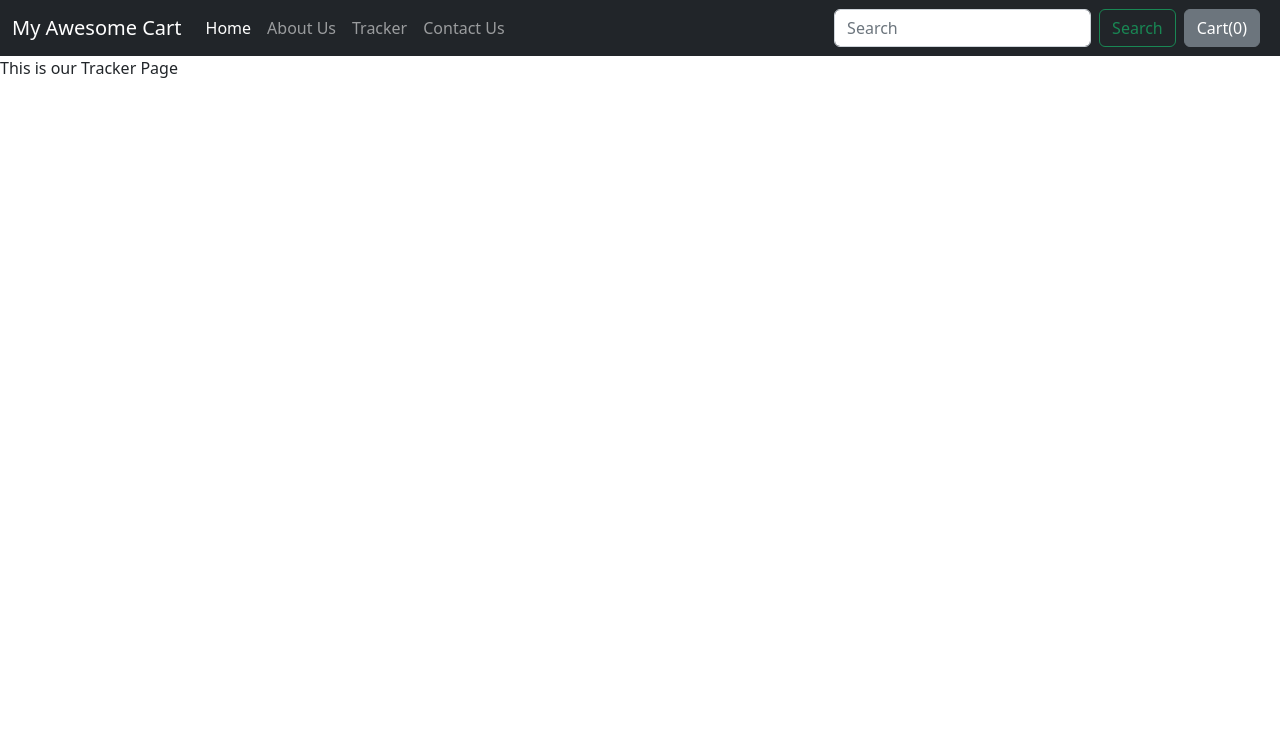
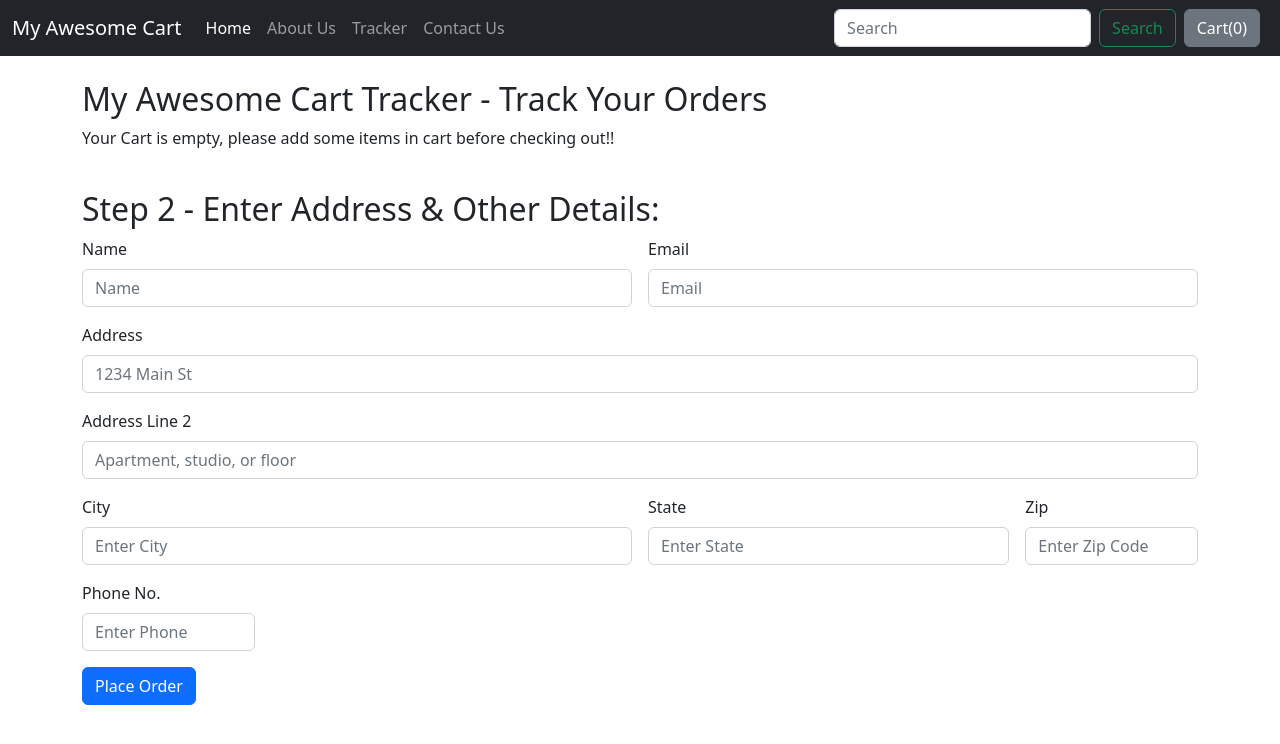
Before and after one commit to yash9151/E-Commerce_Website, a Django app: page /shop/tracker/ in a window 1280 px wide. Shown: the top 744 px of the page. Run offline with Django 5.2, Linux system fonts and the light colour scheme; some libraries are stand-ins or nearby versions.

Commit message:
Created OrderUpdate class in models.py and registered it in admin.py and made migrations

```diff
--- a/mac/shop/admin.py
+++ b/mac/shop/admin.py
@@ -1,8 +1,9 @@
 from django.contrib import admin
 
 # Register your models here.
-from .models import Product, Contact, Orders
+from .models import Product, Contact, Orders, OrderUpdate
 
 admin.site.register(Product)
 admin.site.register(Contact)
 admin.site.register(Orders)
+admin.site.register(OrderUpdate)
--- a/mac/shop/templates/shop/tracker.html
+++ b/mac/shop/templates/shop/tracker.html
@@ -1,5 +1,98 @@
 {% extends 'shop/basic.html' %}
+{% block title%} Checkout - My Awesome Cart{% endblock %}
+{% block body %}
+<div class="container">
+    <div class="col my-4">
+        <h2>My Awesome Cart Tracker - Track Your Orders</h2>
+        <div>
+            <ul class="list-group list-group-numbered" id="items">
+            </ul>
+        </div>
+    </div>
+    <div class="col my-4">
+        <h2>Step 2 - Enter Address & Other Details:</h2>
+        <form method="post" action='/shop/checkout/' class="row g-3">{% csrf_token %}
+            <input type="hidden" name="itemsJson" id="itemsJson">
+            <div class="col-md-6">
+                <label for="inputname" class="form-label">Name</label>
+                <input type="text" class="form-control" id="name" name="name" placeholder="Name">
+            </div>
+            <div class="col-md-6">
+                <label for="inputEmail4" class="form-label">Email</label>
+                <input type="email" class="form-control" id="email" name="email" placeholder="Email">
+            </div>
+            <div class="col-12">
+                <label for="inputAddress" class="form-label">Address</label>
+                <input type="text" class="form-control" id="address1" name="address1" placeholder="1234 Main St">
+            </div>
+            <div class="col-12">
+                <label for="inputAddress2" class="form-label">Address Line 2</label>
+                <input type="text" class="form-control" id="address2" name="address2" placeholder="Apartment, studio, or floor">
+            </div>
+            <div class="col-md-6">
+                <label for="inputCity" class="form-label">City</label>
+                <input type="text" class="form-control" id="city" name="city" placeholder="Enter City">
+            </div>
+            <div class="col-md-4">
+                <label for="inputState" class="form-label">State</label>
+                <input type="text" class="form-control" id="state" name="state" placeholder="Enter State">
+            </div>
+            <div class="col-md-2">
+                <label for="inputZip" class="form-label">Zip</label>
+                <input type="text" class="form-control" id="zip_code" name="zip_code" placeholder="Enter Zip Code">
+            </div>
+            <div class="col-md-2">
+                <label for="inputPhone" class="form-label">Phone No.</label>
+                <input type="text" class="form-control" id="phone" name="phone" placeholder="Enter Phone">
+            </div>
+            <div class="col-12">
+                <button type="submit" class="btn btn-primary">Place Order</button>
+            </div>
+        </form>
+    </div>
+</div>
+{% endblock %}
 
-{%block title%} Tracker Page {% endblock %}
+{% block js %}
+<script type="text/javascript">
+    console.log("working");
+    var cart = {};
 
-{%block body%} This is our Tracker Page{% endblock %}
+    if(localStorage.getItem('cart') == null){
+    cart = {};
+    }
+    else
+    {
+        cart = JSON.parse(localStorage.getItem('cart'));
+    }
+
+    var sum=0;
+    if ($.isEmptyObject(cart)){
+<!--        if object is empty-->
+        mystr = `<p>Your Cart is empty, please add some items in cart before checking out!!</p>`
+        $('#items').append(mystr);
+    }
+    else{
+        for (item in cart) {
+            let name = cart[item][1];
+            let qty = cart[item][0];
+            sum = sum+qty;
+            mystr = `        <li class="list-group-item d-flex justify-content-between align-items-start">
+                              <div class="ms-2 me-auto">
+                                <div class="fw-bold">${name}</div>
+                              </div>
+                              <span class="badge bg-primary rounded-pill">${qty}</span>
+                        </li>`
+            $('#items').append(mystr);
+        }
+    }
+
+    document.getElementById('cart').innerHTML = sum;
+    $('#itemsJson').val(JSON.stringify(cart));
+    {% if thank %}
+    alert("Thanks for ordering with us. Your order id is {{id}}. Use it to track your order using our order tracker")
+    localStorage.clear();
+    document.location="/shop";
+    {%endif%}
+</script>
+{% endblock %}
```
Also changed, not shown: mac/shop/models.py (+10 -0 lines), mac/db.sqlite3, mac/shop/migrations/0006_orderupdate.py (added).
